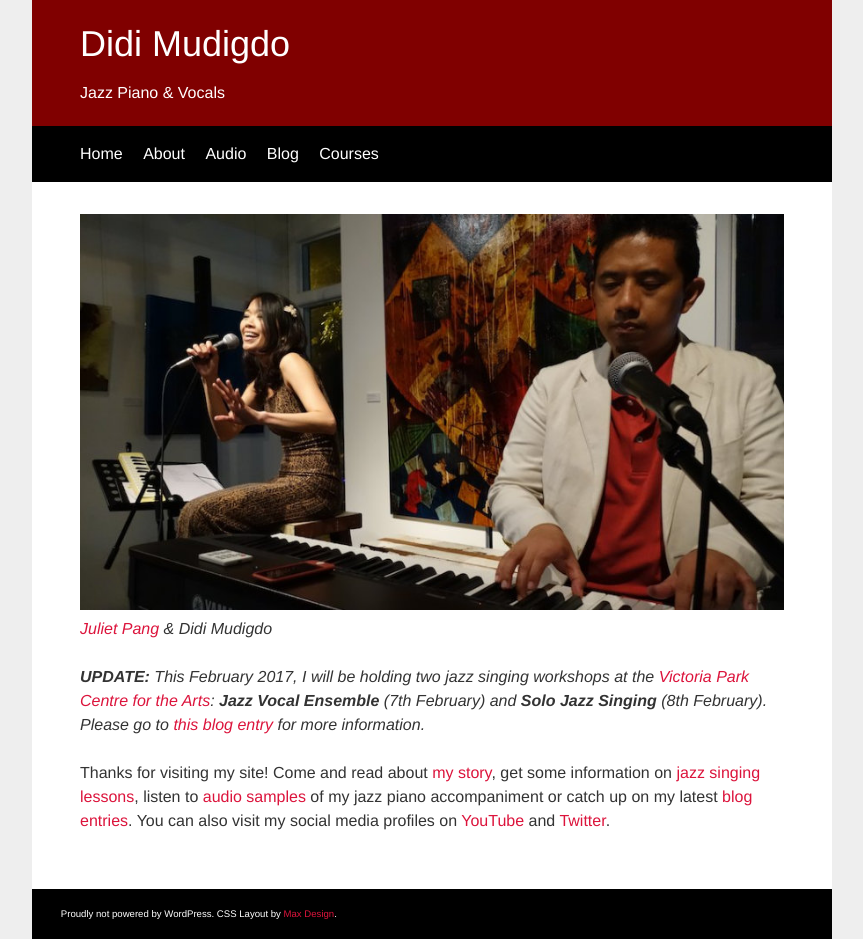
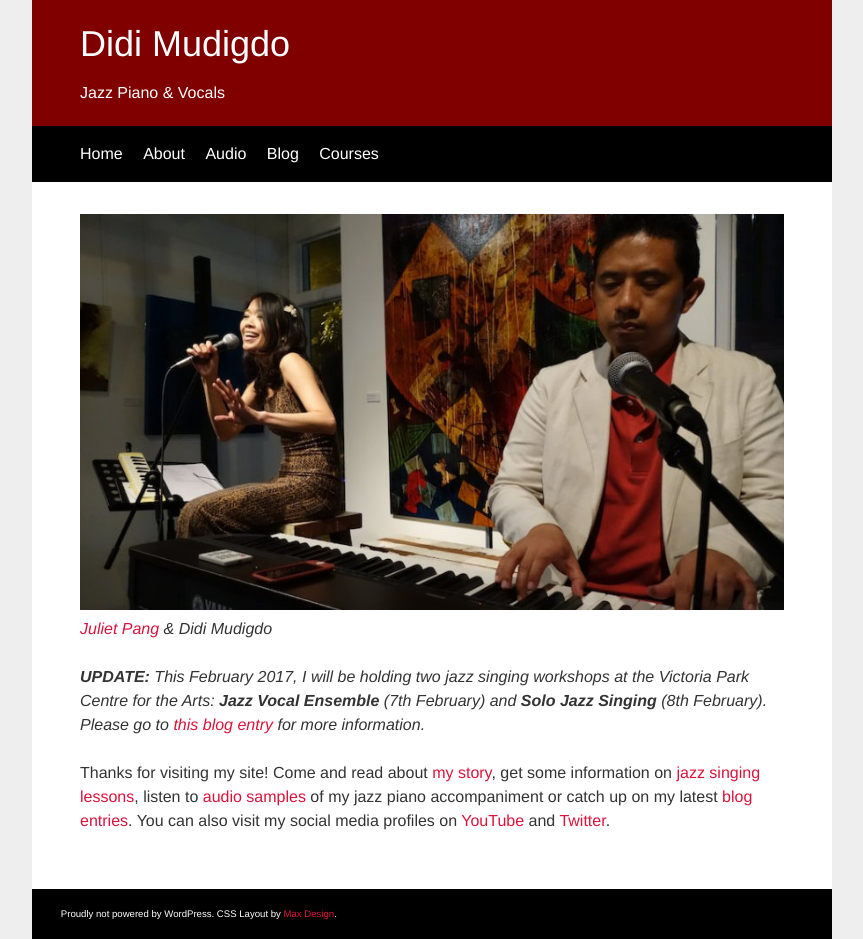
Before and after one commit to didijazz/didijazz.github.io, a Jekyll site: the page built from index.html, in a window 1280 px wide. Shown: the whole page, without its empty margins (208-1071 px from the left). Built offline with Jekyll 4.4.1, drawn with Linux system fonts in a browser that asks for light colours; part of the change alters nothing that is shown.

```diff
--- a/index.html
+++ b/index.html
@@ -5,7 +5,7 @@ title: Didi Mudigdo
 <div class="blurb">
 	 <p><img class=img-responsive src="img/pianovox800px.jpg" alt=""><br><em><a href="http://julietpang.net" target="_blank">Juliet Pang</a> &amp; Didi Mudigdo</em></p>
 
-	<p><em><strong>UPDATE:</strong> This February 2017, I will be holding two jazz singing workshops at the <a href="http://vicparkarts.org.au" target="_blank">Victoria Park Centre for the Arts</a>: <strong>Jazz Vocal Ensemble</strong>  (7th February) and <strong>Solo Jazz Singing</strong> (8th February). Please go to <a href="https://didijazz.github.io/blog/2017/01/25/february-jazz-singing-workshops">this blog entry</a> for more information.</em></p>
+	<p><em><strong>UPDATE:</strong> This February 2017, I will be holding two jazz singing workshops at the Victoria Park Centre for the Arts: <strong>Jazz Vocal Ensemble</strong>  (7th February) and <strong>Solo Jazz Singing</strong> (8th February). Please go to <a href="https://didijazz.github.io/blog/2017/01/25/february-jazz-singing-workshops">this blog entry</a> for more information.</em></p>
 
 	<p>Thanks for visiting my site! Come and read about <a href="/about">my story</a>, get some information on <a href="/lessons">jazz singing lessons</a>, listen to <a href="/audio">audio samples</a> of my jazz piano accompaniment or catch up on my latest <a href="/blog">blog entries</a>. You can also visit my social media profiles on <a href="http://youtube.com/dmudigdo" target="_blank">YouTube</a> and <a href="http://twitter.com/didijazz" target="_blank">Twitter</a>.</p>
 
```
